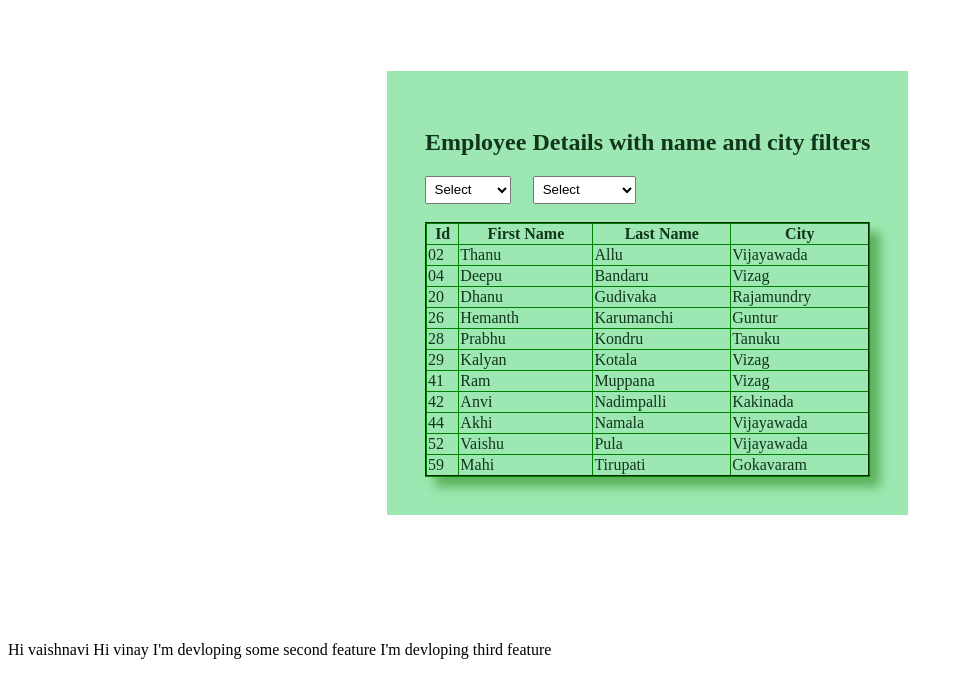
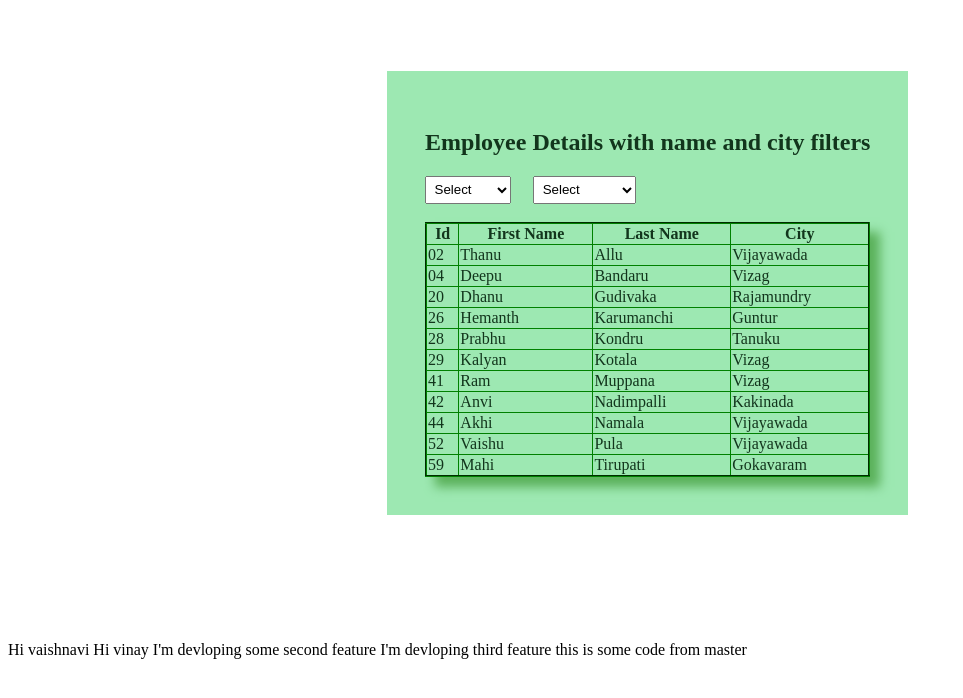
Before and after one commit to JunedDivami/first_project, an Angular app: page / in a window 1280 px wide. Shown: the top 698 px of the page, without its empty margins (0-963 px from the left). Built offline with nearby package versions, Linux system fonts and the light colour scheme.

Commit message:
added code from master

```diff
--- a/src/app/app.component.html
+++ b/src/app/app.component.html
@@ -48,3 +48,5 @@ Hi vinay
 I'm devloping some second feature
 
 I'm devloping third feature
+
+this is some code from master
```
